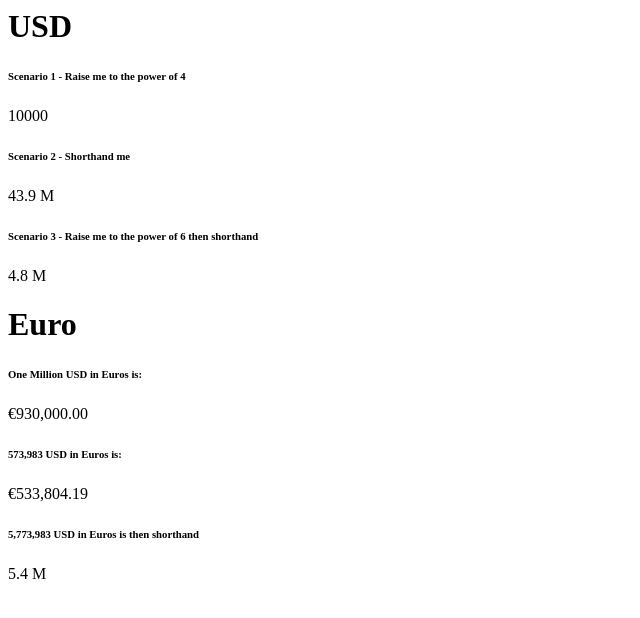
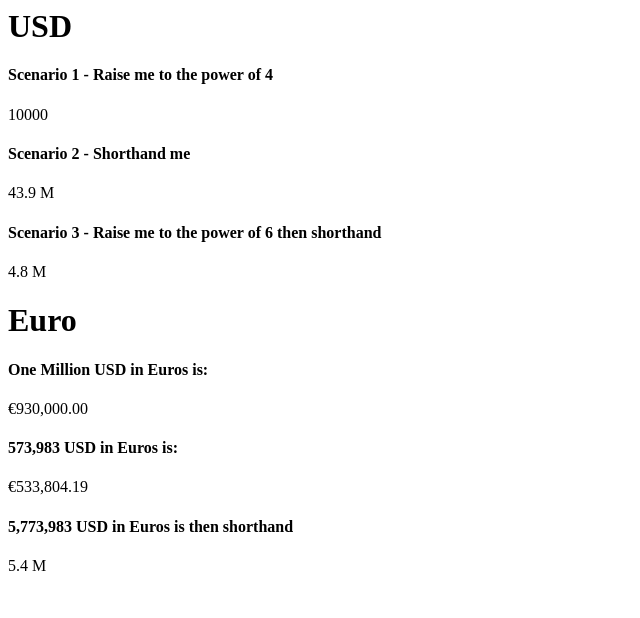
Before and after one commit to RamyOuda/Angular-Pipes-Challenge, an Angular app: page / in a window 1280 px wide. Shown: the top 618 px of the page, without its empty margins (0-640 px from the left). Built offline with nearby package versions, Linux system fonts and the light colour scheme.

Commit message:
reformat for readability

```diff
--- a/src/app/app.component.html
+++ b/src/app/app.component.html
@@ -1,21 +1,25 @@
 <div class="block">
   <h1>USD</h1>
-  <h6>Scenario 1 - Raise me to the power of 4</h6>
+
+  <h4>Scenario 1 - Raise me to the power of 4</h4>
   <span>{{ 10 | power: 4 }}</span>
-  <h6>Scenario 2 - Shorthand me</h6>
+
+  <h4>Scenario 2 - Shorthand me</h4>
   <span>{{ 43893843 | shorthand }}</span>
-  <h6>Scenario 3 - Raise me to the power of 6 then shorthand</h6>
+
+  <h4>Scenario 3 - Raise me to the power of 6 then shorthand</h4>
   <span>{{ 13 | power: 6 | shorthand }}</span>
 </div>
 
 <div class="block">
   <h1>Euro</h1>
-  <h6>One Million USD in Euros is:</h6>
+
+  <h4>One Million USD in Euros is:</h4>
   <span>{{ 1000000 | usdToEur | currency: 'EUR' }}</span>
 
-  <h6>573,983 USD in Euros is:</h6>
+  <h4>573,983 USD in Euros is:</h4>
   <span>{{ 573983 | usdToEur | currency: 'EUR' }}</span>
 
-  <h6>5,773,983 USD in Euros is then shorthand</h6>
+  <h4>5,773,983 USD in Euros is then shorthand</h4>
   <span>{{ 5773983 | usdToEur | shorthand }}</span>
 </div>
```
